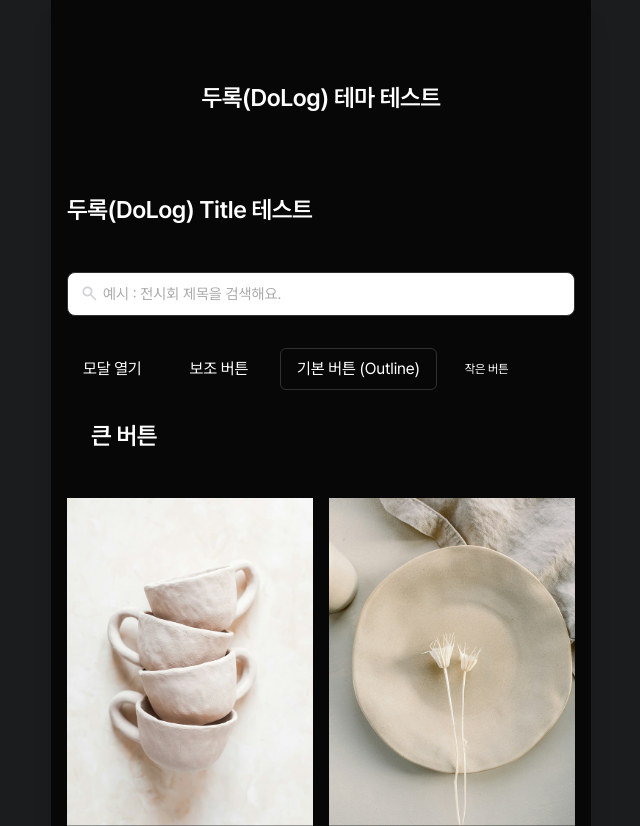
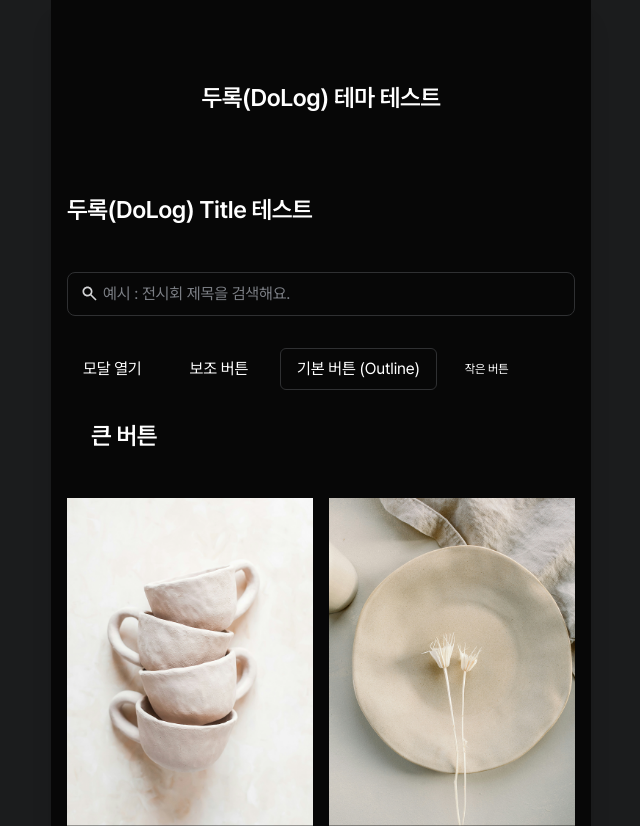
Before and after one commit to DoLog-Team/DoLog-FE, a Next.js app in the folder apps/client/: page /dgu in a window 1280 px wide. Shown: the top 826 px of the page, without its empty margins (319-959 px from the left). Built offline with nearby package versions, Linux system fonts and the light colour scheme.

Commit message:
design: SearchBar 스타일 수정

```diff
--- a/apps/client/components/common/Card/ListCard/ListCard.tsx
+++ b/apps/client/components/common/Card/ListCard/ListCard.tsx
@@ -1,4 +1,4 @@
-import type { CardProps } from "../Card";
+import type { CardProps } from "@/app/types/card";
 import { listCardStyles as s } from "./ListCard.styles";
 
 export const ListCard = ({ imageUrl, title, category, author }: CardProps) => {
--- a/apps/client/components/common/SearchBar/SearchBar.styles.ts
+++ b/apps/client/components/common/SearchBar/SearchBar.styles.ts
@@ -1,10 +1,9 @@
 export const searchBarStyles = {
 	wrapper:
-		"flex items-center gap-[3px] w-full h-[44px] px-3 py-2.5 " +
-		"bg-white rounded-lg border border-stroke-lighter ",
+		"flex items-center gap-[3px] w-full h-11 px-3 py-2.5 " +
+		"bg-bg-normal rounded-lg border border-stroke-lighter ",
 
 	input:
 		"flex-1 bg-transparent outline-none " +
-		"text-[15px] text-[#1A1A1A] placeholder:text-[#ABABAB] " +
-		"caret-[#666666]",
+		"text-body1 placeholder:text-lightest",
 };
```
